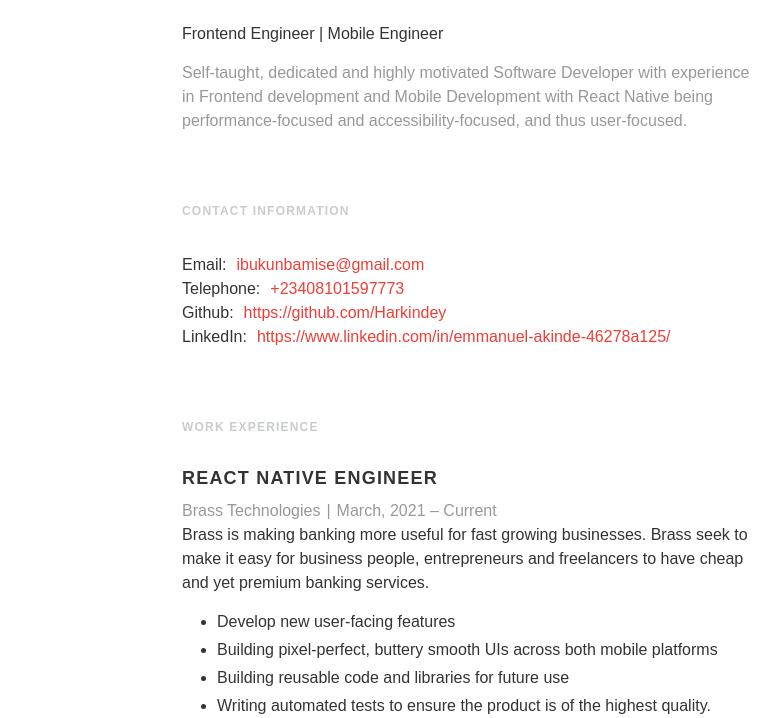
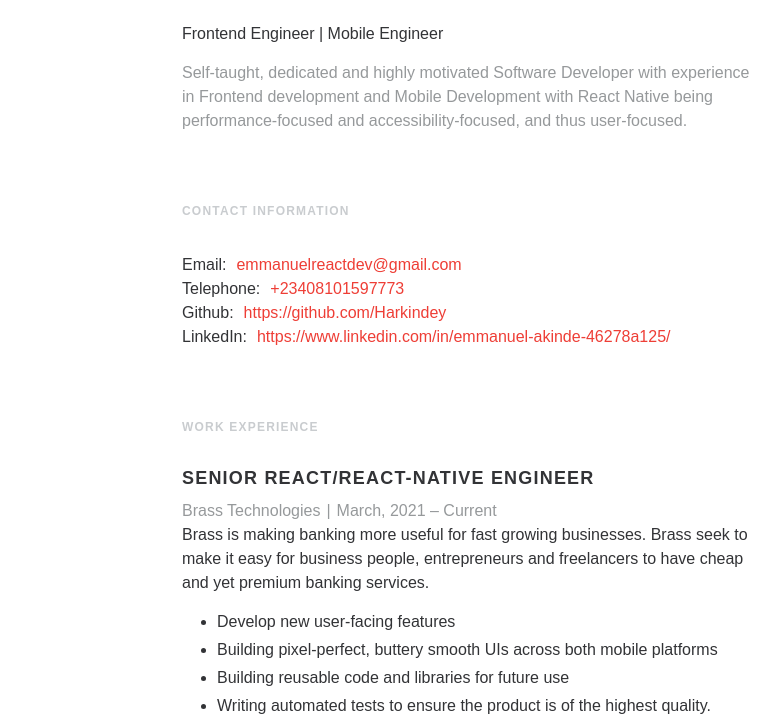
Before and after one commit to Harkindey/harkindey.github.io, a website: page to-generate-PDF.html in a window 1280 px wide. Shown: the part 82-800 px from the top of the page, without its empty margins (168-948 px from the left). Drawn offline with Linux system fonts and the light colour scheme.

Commit message:
Updated Portfolio

```diff
--- a/to-generate-PDF.html
+++ b/to-generate-PDF.html
@@ -329,7 +329,7 @@
                 Email:
               </div>
               <a
-                href="mailto: ibukunbamise@gmail.com"
+                href="mailto: emmanuelreactdev@gmail.com"
                 class="contact-value"
                 style="
                   background-color: transparent;
@@ -339,7 +339,7 @@
                   text-decoration: none;
                 "
               >
-                ibukunbamise@gmail.com</a
+                emmanuelreactdev@gmail.com</a
               >
             </div>
             <div
@@ -472,7 +472,7 @@
                       text-transform: uppercase;
                     "
                   >
-                    React Native Engineer
+                    Senior React/React-Native Engineer
                   </h3>
                   <div
                     class="icon-link"
```
Also changed, not shown: index.html (+3 -3 lines).
